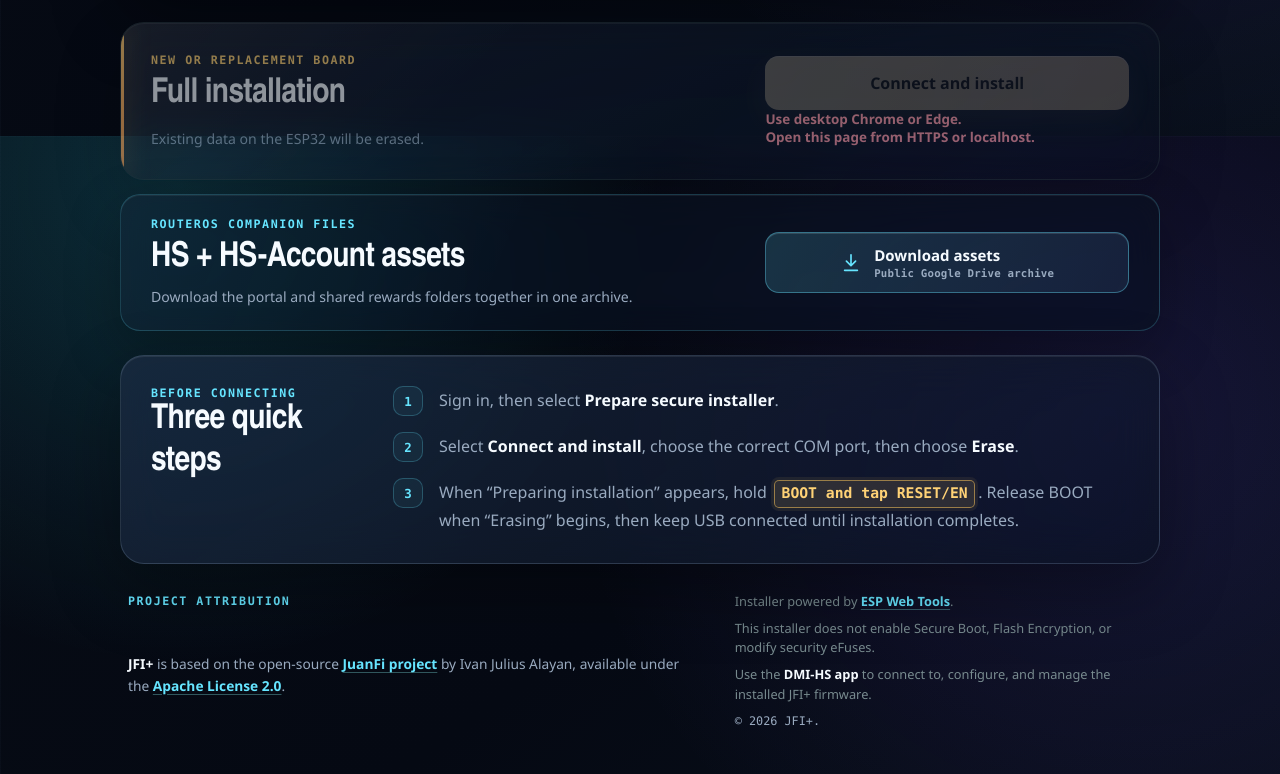
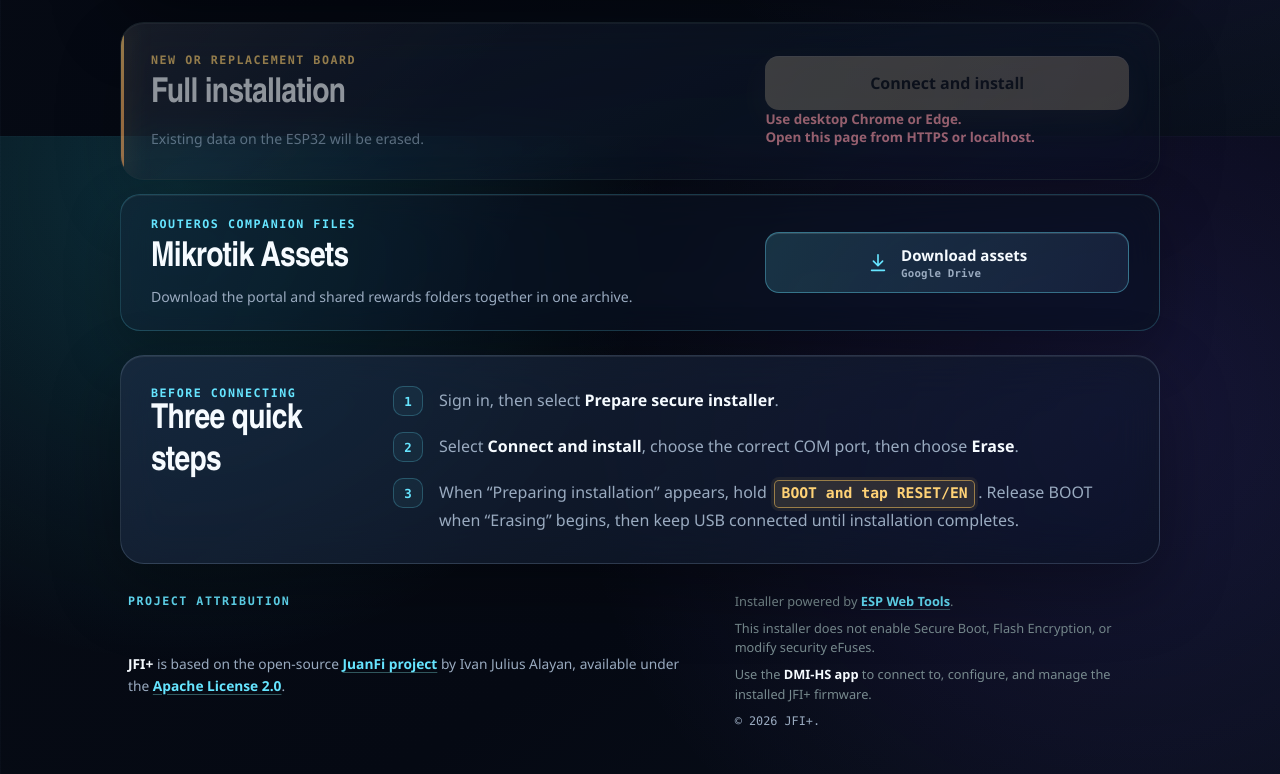
Before and after one commit to admepls/DMI-HS, a plain HTML site: page index.html in a window 1280 px wide. Shown: the part 664-1438 px from the top of the page. Drawn offline with Linux system fonts and the light colour scheme; no server answers.

Commit message:
fixed index texts

```diff
--- a/index.html
+++ b/index.html
@@ -133,7 +133,7 @@
       <section class="asset-download" aria-labelledby="asset-download-title">
         <div class="asset-download-copy">
           <p class="operation-label">RouterOS companion files</p>
-          <h2 id="asset-download-title">HS + HS-Account assets</h2>
+          <h2 id="asset-download-title">Mikrotik Assets</h2>
           <p>
             Download the portal and shared rewards folders together in one archive.
           </p>
@@ -150,7 +150,7 @@
           </svg>
           <span>
             <strong>Download assets</strong>
-            <small>Public Google Drive archive</small>
+            <small> Google Drive</small>
           </span>
         </a>
       </section>
```
